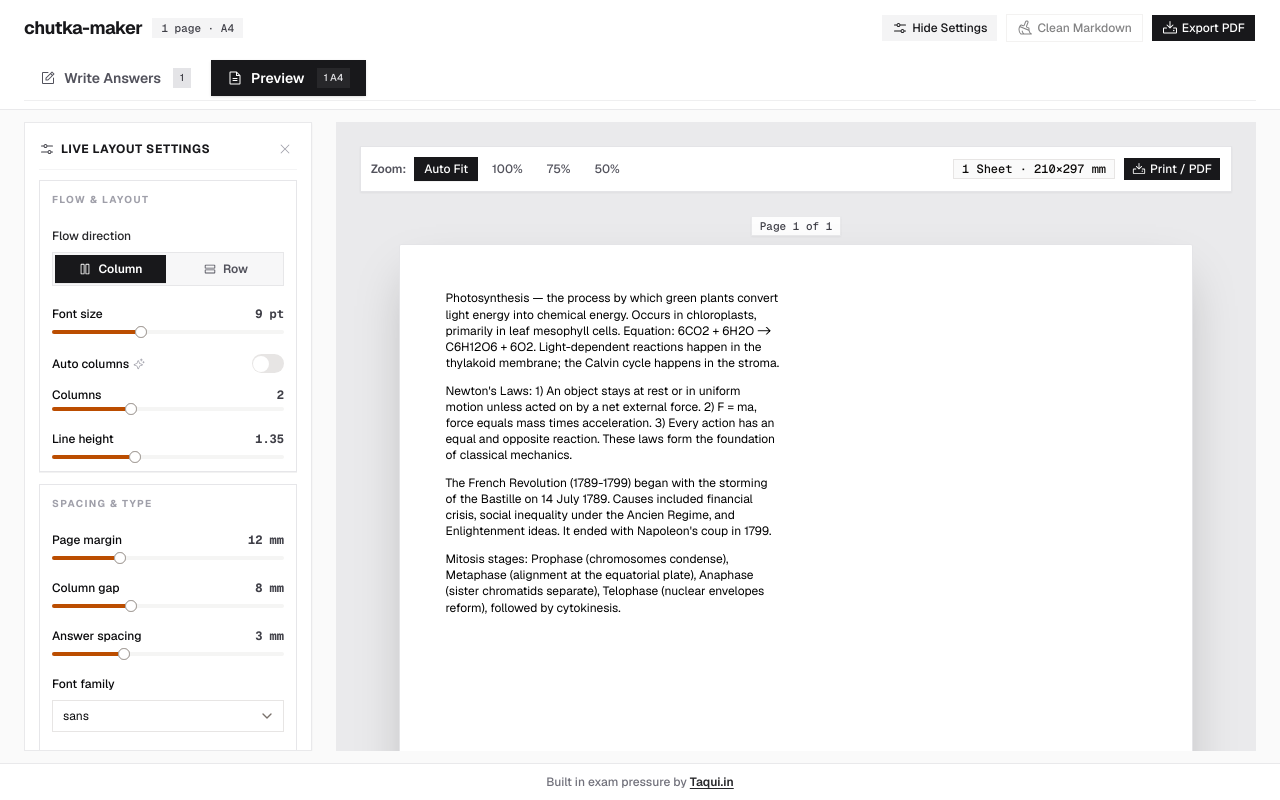
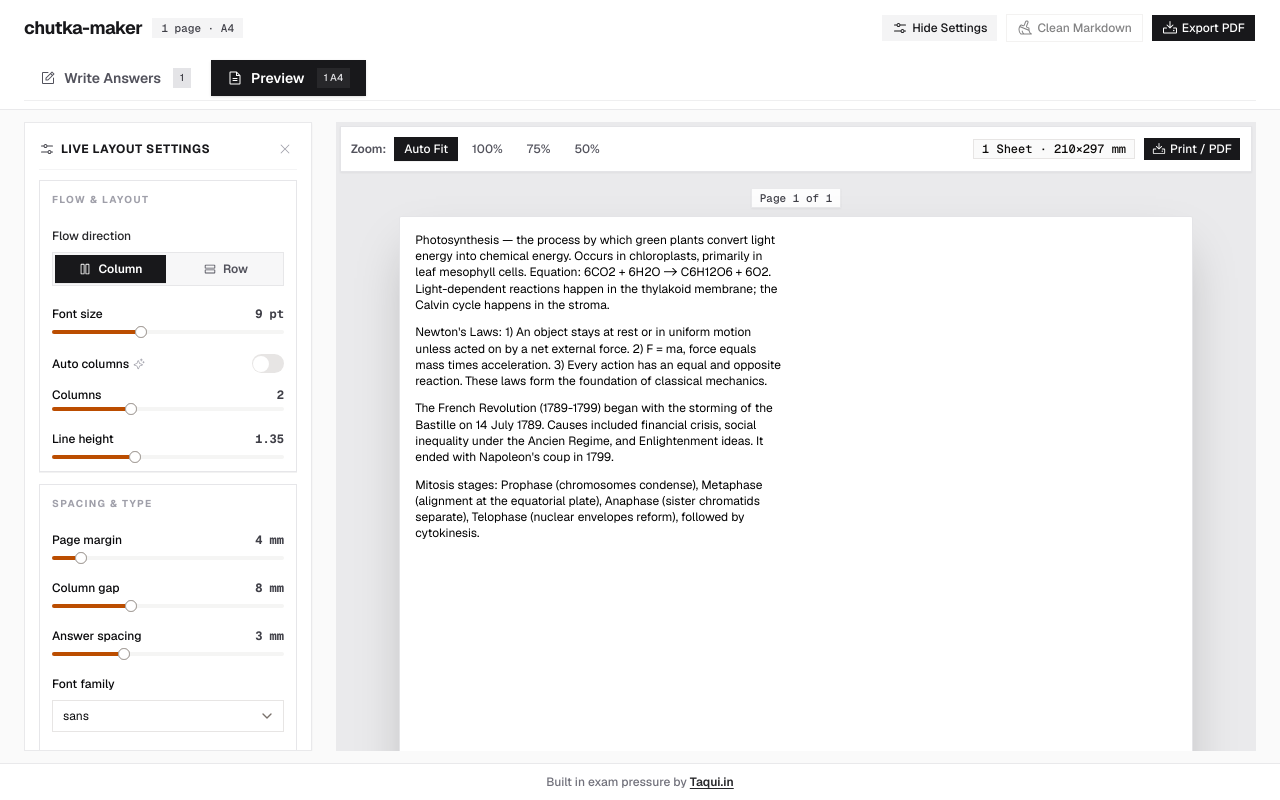
Before and after one commit to dronzer-786/chutka-maker, a Next.js app: page / in a window 1280 px wide. Built offline with nearby package versions, Linux system fonts and the light colour scheme.

Commit message:
fix: reduce A4 preview container padding to 4px and set default margin to 4mm

```diff
--- a/components/chutka-maker.tsx
+++ b/components/chutka-maker.tsx
@@ -139,7 +139,7 @@ export default function ChutkaMaker() {
         setAutoScale(parseInt(zoomMode) / 100);
         return;
       }
-      const containerWidth = previewAreaRef.current.clientWidth - 32;
+      const containerWidth = previewAreaRef.current.clientWidth - 8;
       const targetWidth = 794; // 210mm in px at 96dpi
       if (containerWidth < targetWidth && containerWidth > 0) {
         setAutoScale(Math.max(0.35, containerWidth / targetWidth));
@@ -500,7 +500,7 @@ export default function ChutkaMaker() {
           </div>
           <Slider
             id="margin"
-            min={5}
+            min={1}
             max={30}
             step={1}
             value={settings.margin}
@@ -962,7 +962,7 @@ export default function ChutkaMaker() {
             {/* Live A4 Preview Stack - Scrollable */}
             <section
               ref={previewAreaRef}
-              className="print-pages flex-1 h-full overflow-y-auto pr-1 flex flex-col items-center gap-6 rounded-2xl bg-zinc-200/70 p-4 sm:p-6 w-full"
+              className="print-pages flex-1 h-full overflow-y-auto flex flex-col items-center gap-4 rounded-2xl bg-zinc-200/70 p-1 sm:p-1 w-full"
             >
               {/* Viewport Toolbar */}
               <div className="print-hidden flex flex-wrap items-center justify-between gap-3 w-full bg-white p-2.5 rounded-xl border border-zinc-200 shadow-xs sticky top-0 z-10">
--- a/lib/types.ts
+++ b/lib/types.ts
@@ -24,7 +24,7 @@ export const DEFAULT_SETTINGS: Settings = {
   columnCount: 2,
   fontSize: 9,
   lineHeight: 1.35,
-  margin: 12,
+  margin: 4,
   columnGap: 8,
   blockGap: 3,
   font: "sans",
```
